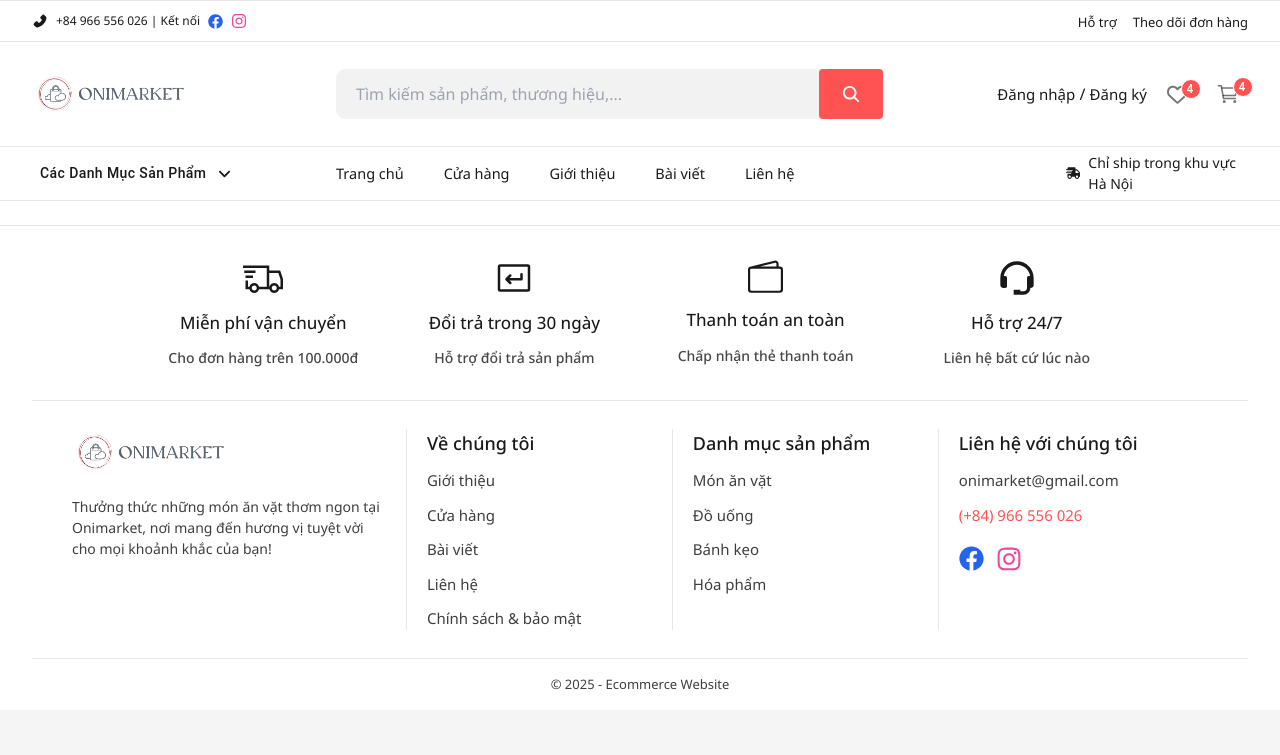
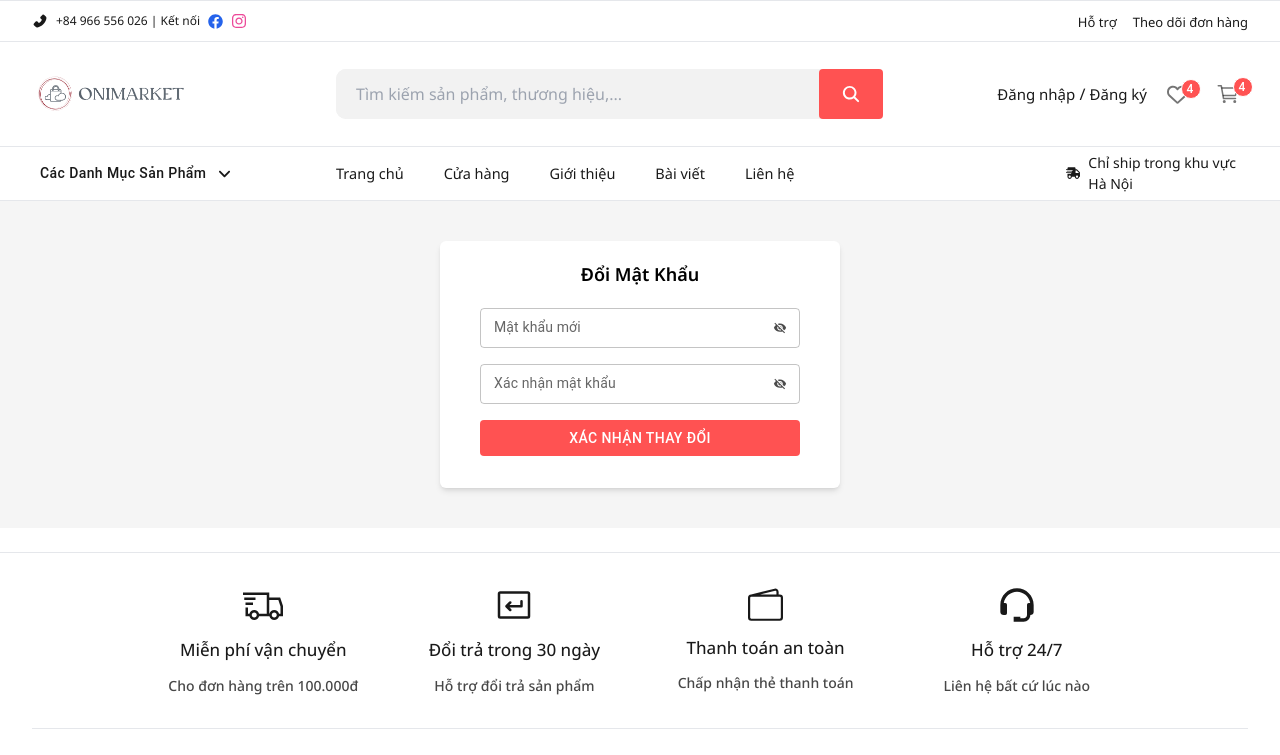
Before and after one commit to NguyenHuyen0311/Client_E-commerce_Website, a React (Vite) app: page /forgot-password in a window 1280 px wide. Shown: the top 755 px of the page. Built offline with nearby package versions, Linux system fonts and the light colour scheme.

Commit message:
Vetify OTP Page & Forgot Password Page

```diff
--- a/package.json
+++ b/package.json
@@ -17,6 +17,7 @@
     "react": "^18.2.0",
     "react-collapse": "^5.1.1",
     "react-dom": "^18.2.0",
+    "react-hot-toast": "^2.5.2",
     "react-icons": "^5.5.0",
     "react-inner-image-zoom": "^3.0.2",
     "react-range-slider-input": "^3.2.1",
--- a/src/App.jsx
+++ b/src/App.jsx
@@ -17,6 +17,10 @@ import ProductDetailsContent from "./components/ProductDetailsContent";
 import Login from "./pages/Login";
 import Register from "./pages/Register";
 import Cart from "./pages/Cart";
+import Verify from "./pages/Verify";
+
+import toast, { Toaster } from 'react-hot-toast';
+import ForgotPassword from "./pages/FogotPassword";
 
 const myContext = createContext();
 
@@ -34,11 +38,22 @@ function App() {
     setOpenCartPanel(newOpen);
   };
 
+  const openAlertBox = (status, message) => {
+    if(status === "success") {
+      toast.success(message);
+    }
+
+    if(status === "error") {
+      toast.success(message);
+    }
+  }
+
   const values = {
     setOpenProductDetailsModal,
     setOpenCartPanel,
     toggleDrawerCartPanel,
     openCartPanel,
+    openAlertBox,
   };
 
   return (
@@ -61,10 +76,14 @@ function App() {
             <Route path="/login" exact={true} element={<Login />} />
             <Route path="/register" exact={true} element={<Register />} />
             <Route path="/cart" exact={true} element={<Cart />} />
+            <Route path="/verify" exact={true} element={<Verify />} />
+            <Route path="/forgot-password" exact={true} element={<ForgotPassword />} />
           </Routes>
           <Footer />
         </myContext.Provider>
       </BrowserRouter>
+
+      <Toaster />
 
       <Dialog
         open={openProductDetailsModal}
--- /dev/null
+++ b/src/components/OtpBox/index.jsx
@@ -0,0 +1,45 @@
+import React, { useState } from 'react'
+
+function OtpBox({length, onChange}) {
+    const [otp, setOtp] = useState(new Array(length).fill(""));
+
+    const handleChange = (element, index) => {
+        const value = element.value;
+        if(isNaN(value)) return; // Chỉ cho phép điền số
+
+        // Cập nhật OTP
+        const newOtp = [...otp];
+        newOtp[index] = value;
+        setOtp(newOtp);
+        onChange(newOtp.join(""));
+
+        // Focus on next input
+        if(value && index < length - 1) {
+            document.getElementById(`otp-input-${index + 1}`).focus();
+        }
+    };
+
+    const handleKeyDown = (event, index) => {
+        if(event.key === "Backspace" && !otp[index] && index > 0) {
+            document.getElementById(`otp-input-${index - 1}`).focus();
+        }
+    }
+  return (
+    <div className='otp-box flex justify-center gap-2'>
+        {otp.map((data, index) => (
+            <input
+                key={index}
+                id={`otp-input-${index}`}
+                type='text'
+                maxLength='1'
+                value={otp[index]}
+                onChange={(e) => handleChange(e.target, index)}
+                onKeyDown={(e) => handleKeyDown(e, index)}
+                className='w-[45px] h-[45px] text-center text-[17px]'
+            />
+        ))}
+    </div>
+  )
+}
+
+export default OtpBox;
--- a/src/index.css
+++ b/src/index.css
@@ -230,3 +230,18 @@ input[type=number]::-webkit-outer-spin-button {
   font-size: 12px !important;
   font-weight: 500 !important;
 }
+
+.otp-box input {
+  border: 1px solid rgba(0, 0, 0, 0.3) !important;
+  outline: none !important;
+  border-radius: 4px;
+}
+
+.otp-box input:focus {
+  border: 1px solid rgba(0, 0, 0, 0.7) !important;
+}
+
+.otp-page .container {
+  height: 90vh;
+  display: flex;
+}
--- /dev/null
+++ b/src/pages/FogotPassword/index.jsx
@@ -0,0 +1,89 @@
+import React, { useState } from "react";
+import TextField from "@mui/material/TextField";
+import Button from "@mui/material/Button";
+import { IoMdEye, IoMdEyeOff } from "react-icons/io";
+
+function ForgotPassword() {
+  const [isShowPassword, setIsShowPassword] = useState(true);
+  const [isShowPassword2, setIsShowPassword2] = useState(true);
+
+  return (
+    <section className="section py-10">
+      <div className="container">
+        <div className="card shadow-md w-[400px] m-auto rounded-md bg-white p-5 px-10">
+          <h3 className="text-center text-[18px] text-black font-[600]">
+            Đổi Mật Khẩu
+          </h3>
+
+          <form className="w-full mt-5">
+            <div className="form-group w-full mb-4 relative">
+              <TextField
+                className="w-full"
+                name="password"
+                id="password"
+                type={isShowPassword ? "password" : "text"}
+                label="Mật khẩu mới"
+                variant="outlined"
+                size="small"
+                InputLabelProps={{
+                  style: { fontSize: "14px" },
+                }}
+              />
+
+              <Button
+                onClick={() => setIsShowPassword(!isShowPassword)}
+                className="!absolute top-[5px] right-[5px] !w-[30px] !h-[30px] !rounded-full !min-w-[30px] !text-black opacity-70"
+              >
+                {isShowPassword ? (
+                  <>
+                    <IoMdEyeOff className="text-[20px]" />
+                  </>
+                ) : (
+                  <>
+                    <IoMdEye className="text-[20px]" />
+                  </>
+                )}
+              </Button>
+            </div>
+
+            <div className="relative form-group w-full mb-3">
+              <TextField
+                className="w-full"
+                name="confirm_password"
+                id="confirm_password"
+                type={isShowPassword2 ? "password" : "text"}
+                label="Xác nhận mật khẩu"
+                variant="outlined"
+                size="small"
+                InputLabelProps={{
+                  style: { fontSize: "14px" },
+                }}
+              />
+
+              <Button
+                onClick={() => setIsShowPassword2(!isShowPassword2)}
+                className="!absolute top-[5px] right-[5px] !w-[30px] !h-[30px] !rounded-full !min-w-[30px] !text-black opacity-70"
+              >
+                {isShowPassword2 ? (
+                  <>
+                    <IoMdEyeOff className="text-[20px]" />
+                  </>
+                ) : (
+                  <>
+                    <IoMdEye className="text-[20px]" />
+                  </>
+                )}
+              </Button>
+            </div>
+
+            <div className="flex items-center mt-4 mb-3">
+              <Button className="btn-org w-full">Xác nhận thay đổi</Button>
+            </div>
+          </form>
+        </div>
+      </div>
+    </section>
+  );
+}
+
+export default ForgotPassword;
--- a/src/pages/Login/index.jsx
+++ b/src/pages/Login/index.jsx
@@ -1,12 +1,25 @@
-import React, { useState } from "react";
+import React, { useContext, useState } from "react";
 import TextField from "@mui/material/TextField";
 import Button from "@mui/material/Button";
 import { IoMdEye, IoMdEyeOff } from "react-icons/io";
-import { Link } from "@mui/material";
+import { Link, useNavigate } from "react-router-dom";
 import { FcGoogle } from "react-icons/fc";
+import { myContext } from "../../App";
 
 function Login() {
-  const [isShowPassword, setIsShowPassword] = useState(false);
+  const [isShowPassword, setIsShowPassword] = useState(true);
+  const [formFields, setFormFields] = useState({
+    email: "",
+    password: ""
+  });
+
+  const context = useContext(myContext);
+  const history = useNavigate();
+
+  const forgotPassword = () => {
+      history("/verify");
+      context.openAlertBox("success", "Mã OTP đã được gửi!");
+  }
 
   return (
     <section className="section py-10">
@@ -20,6 +33,7 @@ function Login() {
             <div className="form-group w-full mb-5">
               <TextField
                 className="w-full"
+                name="email"
                 id="email"
                 type="email"
                 label="Email *"
@@ -34,6 +48,7 @@ function Login() {
             <div className="relative form-group w-full mb-3">
               <TextField
                 className="w-full"
+                name="password"
                 id="password"
                 type={isShowPassword ? "password" : "text"}
                 label="Mật khẩu *"
@@ -60,7 +75,7 @@ function Login() {
               </Button>
             </div>
 
-            <a className="link cursor-pointer text-[13px] font-[500]">
+            <a onClick={forgotPassword} className="link cursor-pointer text-[13px] font-[500]">
               Quên mật khẩu
             </a>
 
--- a/src/pages/Register/index.jsx
+++ b/src/pages/Register/index.jsx
@@ -6,7 +6,7 @@ import { Link } from "@mui/material";
 import { FcGoogle } from "react-icons/fc";
 
 function Register() {
-  const [isShowPassword, setIsShowPassword] = useState(false);
+  const [isShowPassword, setIsShowPassword] = useState(true);
 
   return (
     <section className="section py-10">
--- /dev/null
+++ b/src/pages/Verify/index.jsx
@@ -0,0 +1,51 @@
+import React, { useState } from "react";
+import OtpBox from "../../components/OtpBox";
+import Button from "@mui/material/Button";
+
+function Verify() {
+  const [otp, setOtp] = useState("");
+
+  const handleOtpChange = (value) => {
+    setOtp(value);
+  };
+
+  const verifyOTP = (e) => {
+    e.preventDefault();
+    alert(otp);
+  }
+
+  return (
+    <section className="section py-10">
+      <div className="container">
+        <div className="card shadow-md w-[400px] m-auto rounded-md bg-white p-5 px-10">
+          <div className="text-center flex items-center justify-center">
+            <img src="../../../public/verify.png" width="80px" />
+          </div>
+
+          <h3 className="text-center mb-2 mt-3 text-[15px] text-black font-[600]">
+            Xác minh OTP
+          </h3>
+
+          <p className="text-center text-[13px] mb-4">
+            OTP được gửi vào{" "}
+            <span className="text-[#ff5252] mt-2 font-bold">
+              huyen@gmail.com
+            </span>
+          </p>
+
+          <form onSubmit={verifyOTP}>
+            <OtpBox length={6} onChange={handleOtpChange} />
+
+            <div className="flex items-center justify-center mt-5 px-1">
+              <Button type="submit" className="w-full btn-org">
+                Xác nhận OTP
+              </Button>
+            </div>
+          </form>
+        </div>
+      </div>
+    </section>
+  );
+}
+
+export default Verify;
```
Also changed, not shown: public/verify.png (added), 1 other file (tests, documents, lock files or other folders).
